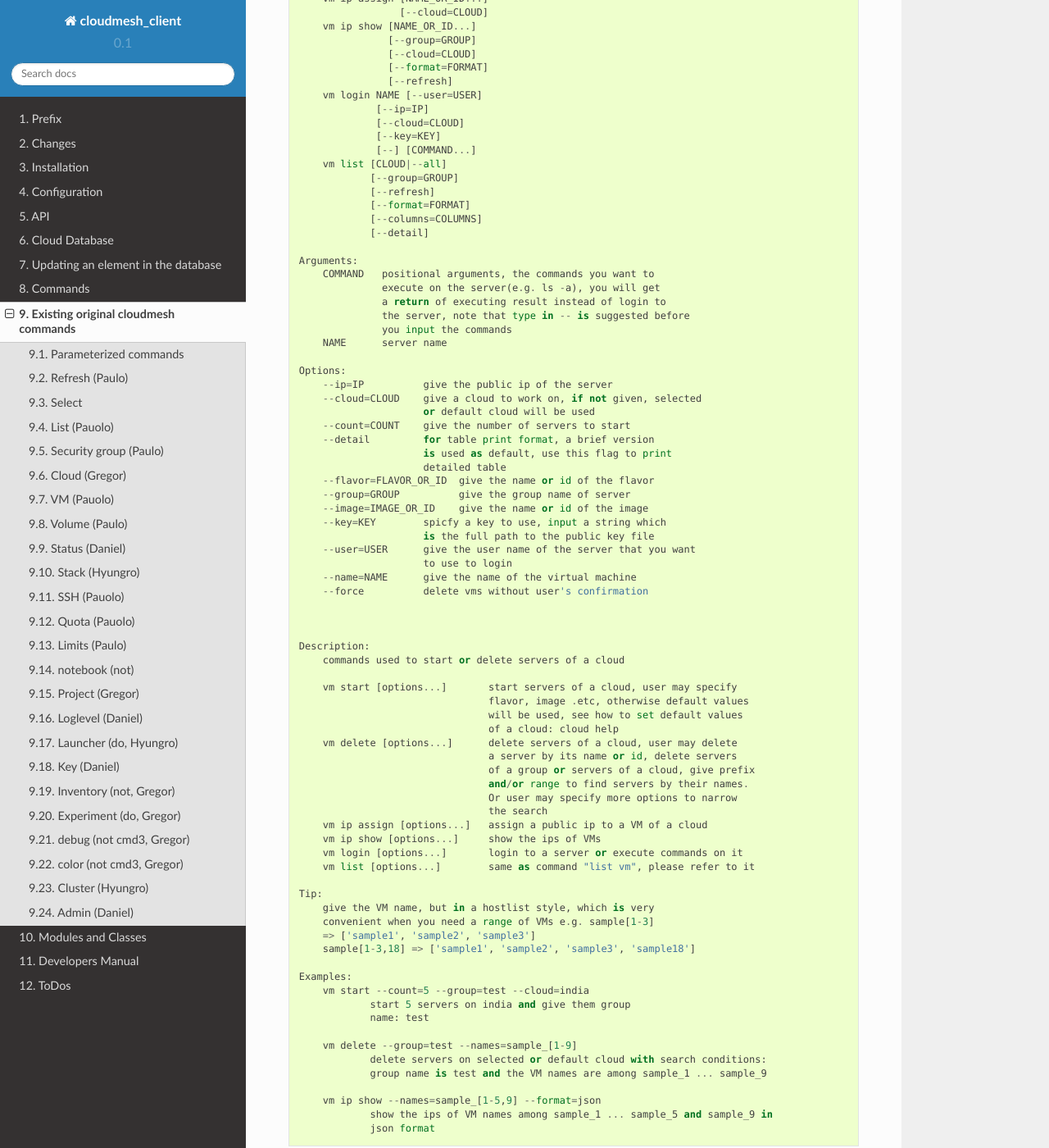
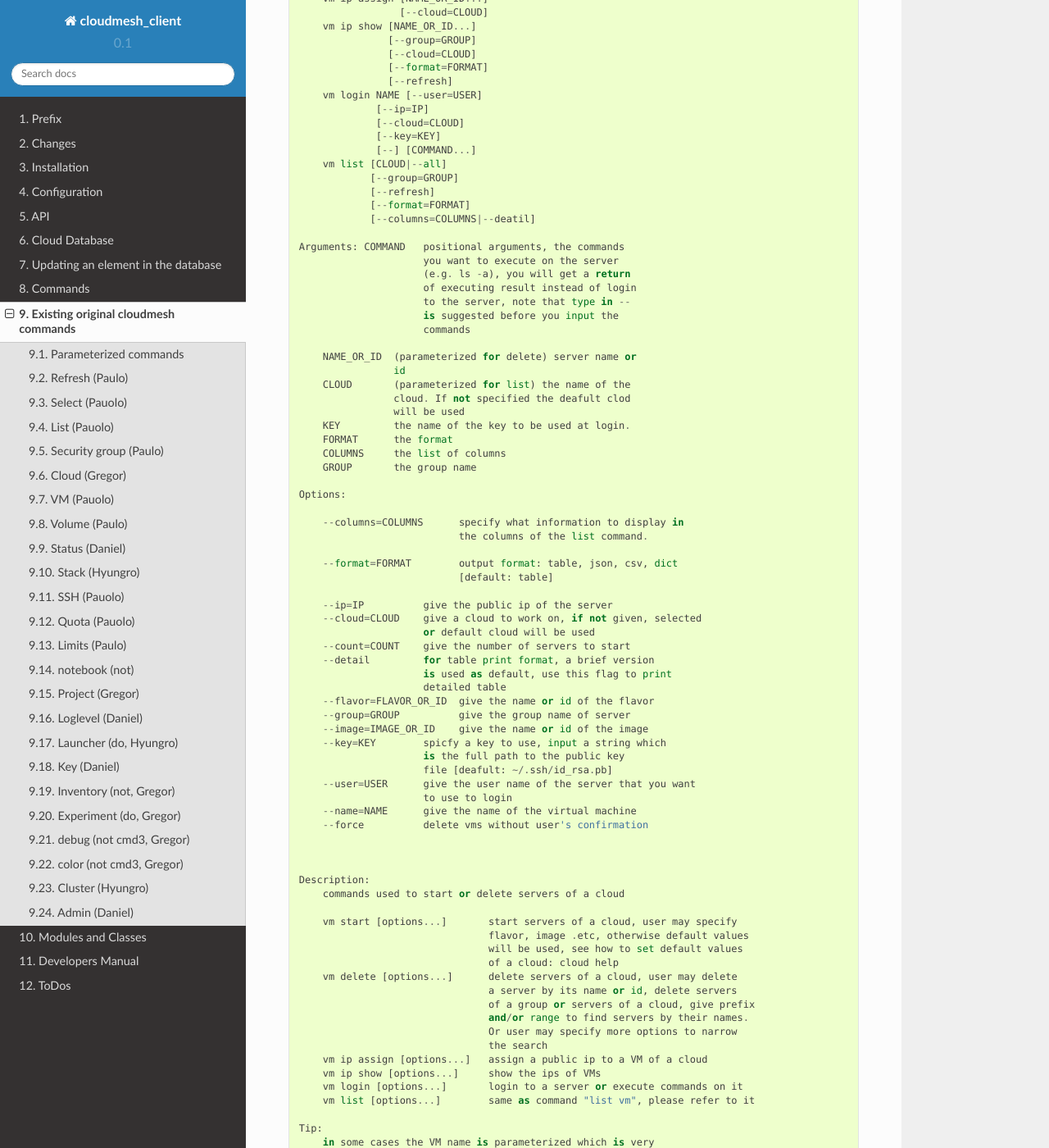
Before and after one commit to cloudmesh/client, a Sphinx documentation site: the page built from docs/source/old.rst, in a window 1280 px wide and 1400 px high, scrolled down 7342 px. Shown: the whole window at 82% size. Built offline with Sphinx 7.4.7 and the Read the Docs theme 2.0.0, drawn with Linux system fonts in a browser that asks for light colours; pages that are not in the unit, such as notebooks, are missing from menus; some of the changed text lies outside the part shown.

Commit message:
updare vm command

```diff
--- a/docs/source/old.rst
+++ b/docs/source/old.rst
@@ -96,8 +96,8 @@ Refresh (Paulo)
 	    cloud activate aws
 	    refresh
 
-Select
-------
+Select (Pauolo)
+----------------
 
 Select is a command that allows the interactive selection of an item
 specified
@@ -433,18 +433,34 @@ VM (Pauolo)
                         [--group=GROUP]
                         [--refresh]
                         [--format=FORMAT]
-                        [--columns=COLUMNS]
-                        [--detail]
+                        [--columns=COLUMNS|--deatil]
 
-            Arguments:
-                COMMAND   positional arguments, the commands you want to
-                          execute on the server(e.g. ls -a), you will get
-                          a return of executing result instead of login to
-                          the server, note that type in -- is suggested before
-                          you input the commands
-                NAME      server name
+            Arguments: COMMAND   positional arguments, the commands
+                                 you want to execute on the server
+				 (e.g. ls -a), you will get a return
+				 of executing result instead of login
+				 to the server, note that type in --
+				 is suggested before you input the
+				 commands
+
+                NAME_OR_ID  (parameterized for delete) server name or
+		            id
+		CLOUD       (parameterized for list) the name of the
+		            cloud. If not specified the deafult clod
+			    will be used
+		KEY         the name of the key to be used at login.
+		FORMAT      the format
+		COLUMNS     the list of columns
+                GROUP       the group name
 
             Options:
+
+         	--columns=COLUMNS      specify what information to display in
+		         	       the columns of the list command.
+
+		--format=FORMAT        output format: table, json, csv, dict
+				       [default: table]
+
                 --ip=IP          give the public ip of the server
                 --cloud=CLOUD    give a cloud to work on, if not given, selected
                                  or default cloud will be used
@@ -456,7 +472,8 @@ VM (Pauolo)
                 --group=GROUP          give the group name of server
                 --image=IMAGE_OR_ID    give the name or id of the image
                 --key=KEY        spicfy a key to use, input a string which
-                                 is the full path to the public key file
+                                 is the full path to the public key
+				 file [deafult: ~/.ssh/id_rsa.pb]
                 --user=USER      give the user name of the server that you want
                                  to use to login
                 --name=NAME      give the name of the virtual machine
@@ -483,7 +500,7 @@ VM (Pauolo)
                 vm list [options...]        same as command "list vm", please refer to it
 
 	    Tip:
-                give the VM name, but in a hostlist style, which is very
+                in some cases the VM name is parameterized which is very
                 convenient when you need a range of VMs e.g. sample[1-3]
                 => ['sample1', 'sample2', 'sample3']
                 sample[1-3,18] => ['sample1', 'sample2', 'sample3', 'sample18']
```
